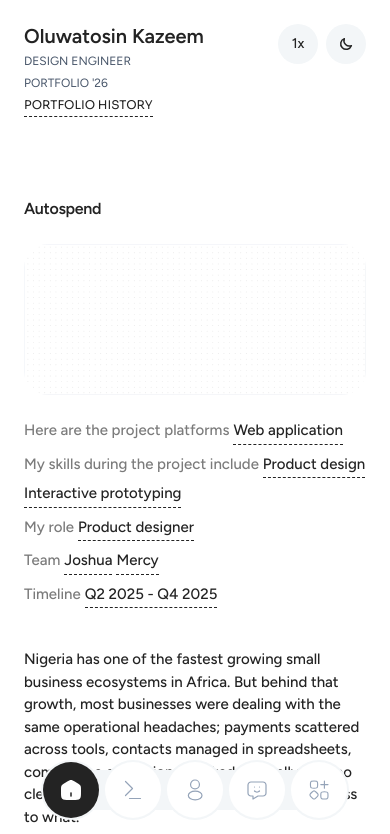
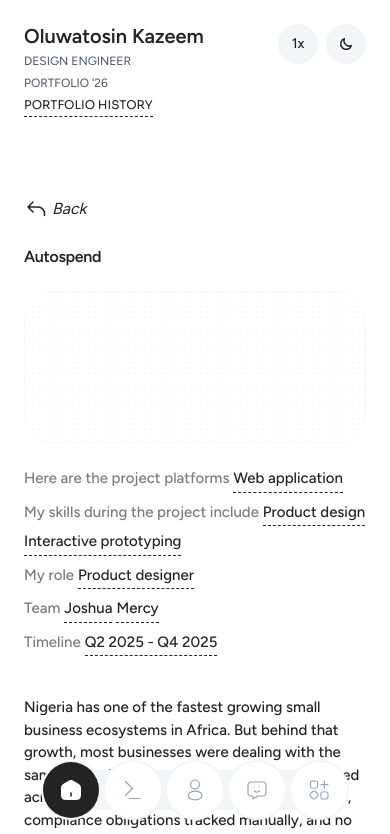
Before and after one commit to supremeio/oluwatosin-v3, a Next.js app: page /case-study/autospend in a window 390 px wide. Shown: the top 834 px of the page. Built offline with nearby package versions, Linux system fonts and the light colour scheme; a web font is replaced by a local one.

Commit message:
feat: add mobile back button to case study page before title
Matches Colophon page pattern — same icon, styling, and md:hidden visibility.

```diff
--- a/src/app/case-study/[slug]/page.tsx
+++ b/src/app/case-study/[slug]/page.tsx
@@ -1,3 +1,4 @@
+import Link from 'next/link';
 import type { Metadata } from 'next';
 import { PageLayout } from '@/components/layout/PageLayout';
 import { ProfileHeader } from '@/components/ProfileHeader';
@@ -35,6 +36,7 @@ export default async function CaseStudyPage({ params }: CaseStudyPageProps): Pro
       {/* Floating back button (left) + reading progress (right) — fixed positioned, no layout impact */}
       <CaseStudyHeader sectionCount={5} activeSectionIndex={1} />
 
+
       {/* Profile header — matches homepage layout */}
       <ProfileHeader />
 
@@ -43,6 +45,17 @@ export default async function CaseStudyPage({ params }: CaseStudyPageProps): Pro
 
         {/* Project info: title + hero image + metadata */}
         <div className="flex flex-col gap-[24px]">
+          {/* Mobile back button */}
+          <Link
+            href="/"
+            className="flex md:hidden gap-[4px] items-center text-text-primary"
+            aria-label="Back to home"
+          >
+            <svg width="24" height="24" viewBox="0 0 24 24" fill="none" className="shrink-0" aria-hidden>
+              <path d="M4 10H14C15.7239 10 17.3772 10.6848 18.5962 11.9038C19.8152 13.1228 20.5 14.7761 20.5 16.5V18.5M4 10L9 5M4 10L9 15" stroke="currentColor" strokeWidth="1.5" strokeLinecap="round" strokeLinejoin="round" />
+            </svg>
+            <span className="font-figtree font-normal italic text-[16px] leading-normal">Back</span>
+          </Link>
           <p
             className="font-figtree font-semibold text-[16px] leading-[1.45] tracking-[-0.32px] text-text-primary"
             style={{ fontFeatureSettings: "'lnum', 'tnum'" }}
```
